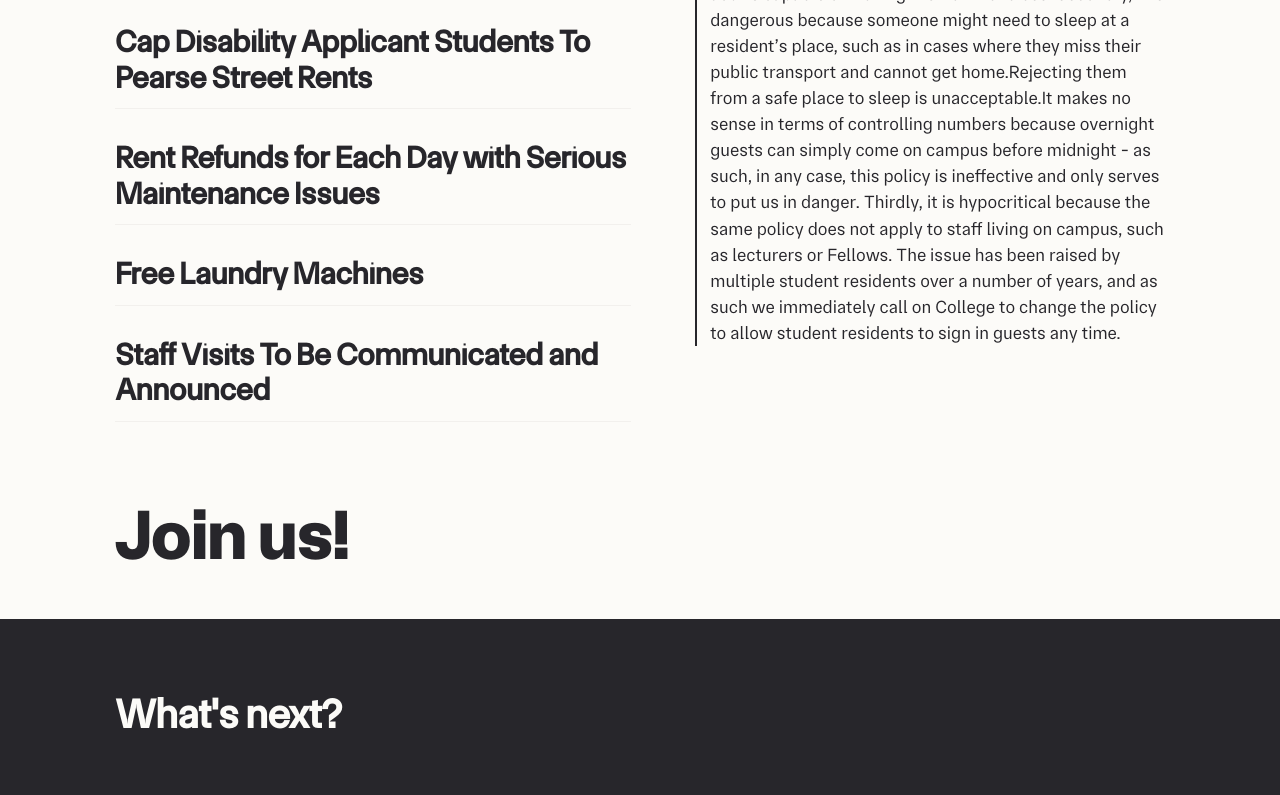
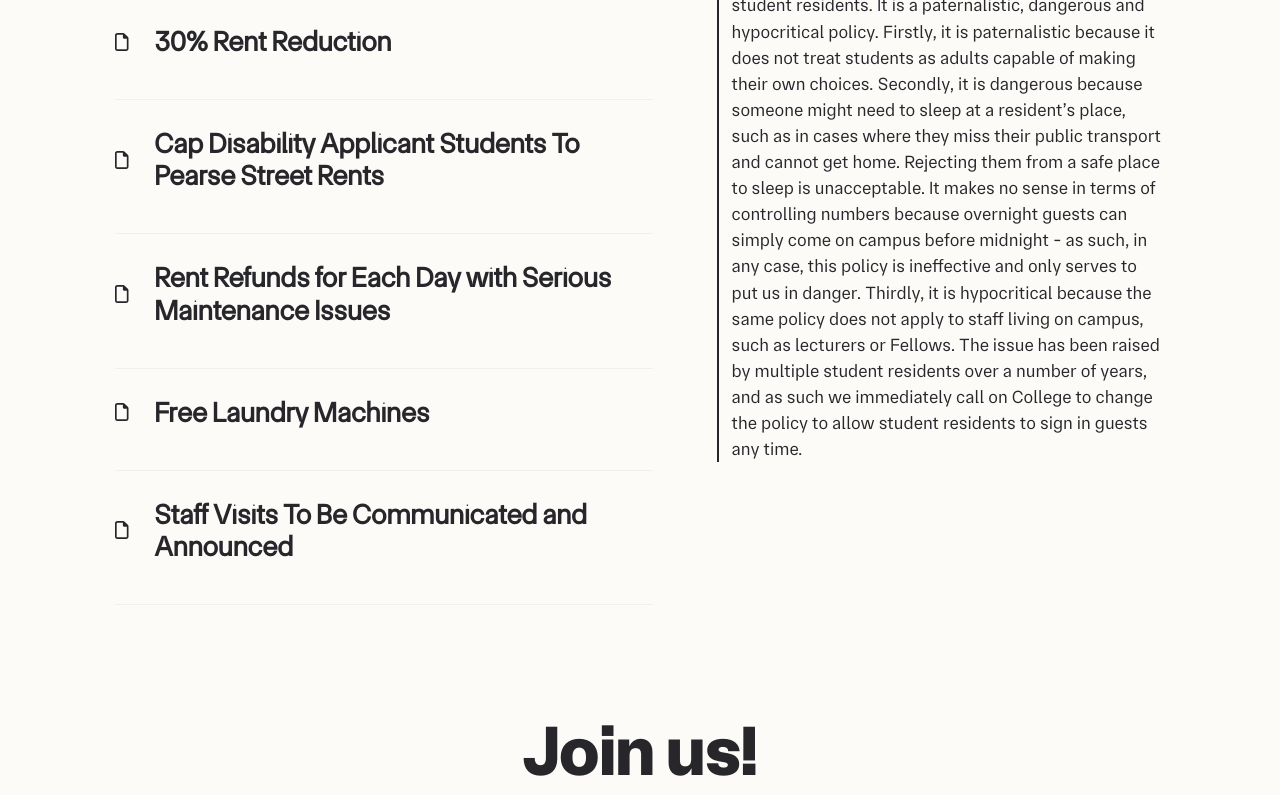
Before and after one commit to Shandaram/TCD-Renters-Net, a Vue app: page /about in a window 1280 px wide. Shown: the part 1060-1855 px from the top of the page. Built offline with nearby package versions, Linux system fonts and the light colour scheme.

Commit message:
listPopup updated

```diff
--- a/src/App.vue
+++ b/src/App.vue
@@ -7,6 +7,7 @@
   </div>
 
 </template>
+
 
 <script>
 import HeaderMain from './components/HeaderMain.vue'
@@ -18,7 +19,7 @@ export default {
     HeaderMain,
     FooterMain
   }
-}
+};
 </script>
 
 <style>
@@ -69,8 +70,8 @@ h2 {
 
 h3 {
 
-font-family: 'TASA-Display-medium';
-font-size: 31px;
+font-family: 'TASA-Display-regular';
+font-size: 28px;
 line-height: 115%;
 
 }
--- a/src/assets/fonts.css
+++ b/src/assets/fonts.css
@@ -10,6 +10,11 @@
   }
 
   @font-face {
+    font-family: 'TASA-Display-regular';
+    src: url('./fonts/TASAOrbiterDisplay-Regular.otf') format('truetype');
+  }
+
+  @font-face {
     font-family: 'TASA-Text-bold';
     src: url('./fonts/TASAOrbiterText-Bold.otf') format('truetype');
   }
--- a/src/components/HeaderMain.vue
+++ b/src/components/HeaderMain.vue
@@ -3,7 +3,7 @@
         <router-link to="/rentersnet"><img alt="Vue logo" src="../assets/logo.png"></router-link>
         <div class="h-right-side">
             <router-link to="/about">About us</router-link>
-            <router-link to="/about">Demands</router-link>
+            <router-link to="/about/demands">Demands</router-link>
             <router-link to="/resources">Resources</router-link>
             <router-link to="/news">News & Events</router-link>
             <ButtonCTA cta="Take Action" link="/actions" state="default" />
--- a/src/components/ListPopup.vue
+++ b/src/components/ListPopup.vue
@@ -2,15 +2,23 @@
     <div class="h-main-container">
       <div class="l-left-side">
         <!-- Use v-for to dynamically generate demand items -->
-        <h3 class="list-item" v-for="(demand, index) in demands" :key="index" @click="selectedDemand = index" :class="{ active: index === selectedDemand }">{{ demand }}</h3>
-    </div>
+        <div  class="list-item" v-for="(demand, index) in demands" :key="index" @click="selectedDemand = index" :class="{ active: index === selectedDemand }">
+          <span><font-awesome-icon :icon="index === selectedDemand ? ['fas', 'fa-file'] : ['far', 'fa-file']" /></span>
+          <h3 >{{ demand }}  </h3>
+          <!-- <span><font-awesome-icon icon="fa-solid fa-plus" /></span> -->
+          <!-- <span><font-awesome-icon icon="fa-solid fa-minus" /></span> -->
+        </div>
+
+
+      </div>
       <div class="r-left-side">
+
         <p class="line">{{ demandText }}</p>
       </div>
     </div>
   </template>
+  <script>
 
-  <script>
   export default {
   name: 'ListPopup',
   props: {
@@ -48,6 +56,10 @@ a {
     padding-bottom: 1vw;
     border-bottom: 1px var(--light-grey-color) solid;
     cursor: pointer;
+    display: grid;
+    grid-template-columns: auto 1fr   ;
+    grid-gap: 2vw;
+    align-items: center;
 }
 .list-item:hover {
     color: var(--light-red-color);
@@ -55,12 +67,12 @@ a {
 .h-main-container {
     justify-self: end;
     display: grid;
-    grid-template-columns: auto auto   ;
-    grid-template-rows: auto;
+    grid-template-columns: 1.2fr 1fr   ;
     grid-gap: 5vw;
 }
 
 .active {
   color: var(--light-red-color);
+  font-family: 'TASA-Display-medium';
 }
 </style>
--- a/src/main.js
+++ b/src/main.js
@@ -1,11 +1,16 @@
 import { createApp } from 'vue';
 import App from './App.vue';
 import router from './router';
-// import { library } from '@fortawesome/fontawesome-svg-core';
+
+import { library } from '@fortawesome/fontawesome-svg-core'
+import { fas } from '@fortawesome/free-solid-svg-icons'
+import { far } from '@fortawesome/free-regular-svg-icons'
+import { FontAwesomeIcon } from '@fortawesome/vue-fontawesome';
 
 
-// library.add(fa, far, fab);
+library.add(fas, far)
+
 const app = createApp(App);
 app.use(router);
-// app.component('font-awesome-icon', FontAwesomeIcon);
+app.component('font-awesome-icon', FontAwesomeIcon);
 app.mount('#app');
--- a/src/router.js
+++ b/src/router.js
@@ -1,36 +1,55 @@
 import { createRouter, createWebHistory } from "vue-router";
+import AboutPage from "./views/AboutPage.vue";
+import HomePage from "./views/HomePage.vue";
+import NewsPage from "./views/NewsPage.vue";
+import ActionPage from "./views/ActionPage.vue";
+import ResourcesPage from "./views/ResourcesPage.vue";
+import ListPopup from "./components/ListPopup.vue";
 
 const routes = [
+  { path: "/rentersnet", redirect: "/" },
   {
-    path: "/rentersnet",
-    component: () => import("./views/HomePage.vue"),
+    path: "/about",
+    name: "AboutPage",
+    component: AboutPage,
+    children: [
+      { path: 'demands', component: ListPopup },
+    ],
   },
   {
-    path: "/about",
-    component: () => import("./views/AboutPage.vue"),
-  },
-  {
-    path: "/demands",
-    component: () => import("./views/DemandsPage.vue"),
+    path: "/",
+    name: "HomePage",
+    component: HomePage,
   },
   {
     path: "/news",
-    component: () => import("./views/NewsPage.vue"),
+    name: "NewsPage",
+    component: NewsPage,
   },
   {
     path: "/actions",
-    component: () => import("./views/ActionPage.vue"),
+    name: "ActionPage",
+    component: ActionPage,
   },
   {
     path: "/resources",
-    component: () => import("./views/ResourcesPage.vue"),
-  }
-
+    name: "ResourcesPage",
+    component: ResourcesPage,
+  },
 ];
 
 const router = createRouter({
-  history: createWebHistory(),
+  history: createWebHistory(process.env.BASE_URL),
   routes,
+  scrollBehavior(to, from, savedPosition) {
+    if (to.hash) {
+      return { el: to.hash, behavior: 'smooth' };
+    } else if (savedPosition) {
+      return savedPosition;
+    } else {
+      return { top: 0, behavior: 'smooth' };
+    }
+  }
 });
 
 export default router;
--- a/src/views/AboutPage.vue
+++ b/src/views/AboutPage.vue
@@ -10,11 +10,15 @@ WE ORGANISE DIRECT ACTIONS TO MEET OUR DEMANDS. THIS INCLUDES PROTESTS, PETITION
         </div>
         <h1>Demands</h1>
         <!-- second block -->
+        <div id="demands" class="l-block">
+            <ListPopup :demands="demands" :defaultDemand="defaultDemand" :demandTexts="demandTexts" />
+        </div>
+        <h1>Join us!</h1>
+        <!-- fourth block -->
+        <h1>FAQ</h1>
         <div class="l-block">
             <ListPopup :demands="demands" :defaultDemand="defaultDemand" :demandTexts="demandTexts" />
         </div>
-        <h1>Join us!</h1>
-
     </div>
 
 </template>
@@ -35,7 +39,7 @@ export default {
             demandTexts: [
                 `The policy of not letting students sign in guests after 11pm at Halls, and 12am on campus disproportionately limits the rights and autonomy of student residents. It is a paternalistic, dangerous and hypocritical policy.
       Firstly, it is paternalistic because it does not treat students as adults capable of making their own choices.
-      Secondly, it is dangerous because someone might need to sleep at a resident’s place, such as in cases where they miss their public transport and cannot get home.Rejecting them from a safe place to sleep is unacceptable.It makes no sense in terms of controlling numbers because overnight guests can simply come on campus before midnight - as such, in any case, this policy is ineffective and only serves to put us in danger.
+      Secondly, it is dangerous because someone might need to sleep at a resident’s place, such as in cases where they miss their public transport and cannot get home. Rejecting them from a safe place to sleep is unacceptable. It makes no sense in terms of controlling numbers because overnight guests can simply come on campus before midnight - as such, in any case, this policy is ineffective and only serves to put us in danger.
       Thirdly, it is hypocritical because the same policy does not apply to staff living on campus, such as lecturers or Fellows.
       The issue has been raised by multiple student residents over a number of years, and as such we immediately call on College to change the policy to allow student residents to sign in guests any time.`,
                 'A 30% reduction in campus rents is essential, considering 85% of students find current housing costs unaffordable, which not only exacerbates financial stress but could also detrimentally impact their academic performance and mental well-being. Lowering rents would make higher education more accessible, enabling a wider range of students to focus on their studies without the added burden of excessive housing costs, thereby fostering a more inclusive and supportive academic environment.',
@@ -48,3 +52,10 @@ export default {
     }
 };
 </script>
+
+<style scoped>
+h1 {
+    text-align: center;
+    padding-top: 5vw;
+}
+</style>
--- a/src/views/DemandsPage.vue
+++ /dev/null
@@ -1,13 +0,0 @@
-<template>
-    <div class="main-container">
-        <h1>Demands page</h1>
-    </div>
-
-</template>
-<script>
-
-export default {
-    name: 'DemandsPage',
-
-}
-</script>
```
Also changed, not shown: src/assets/fonts/TASAOrbiterDisplay-Regular.otf (added).
